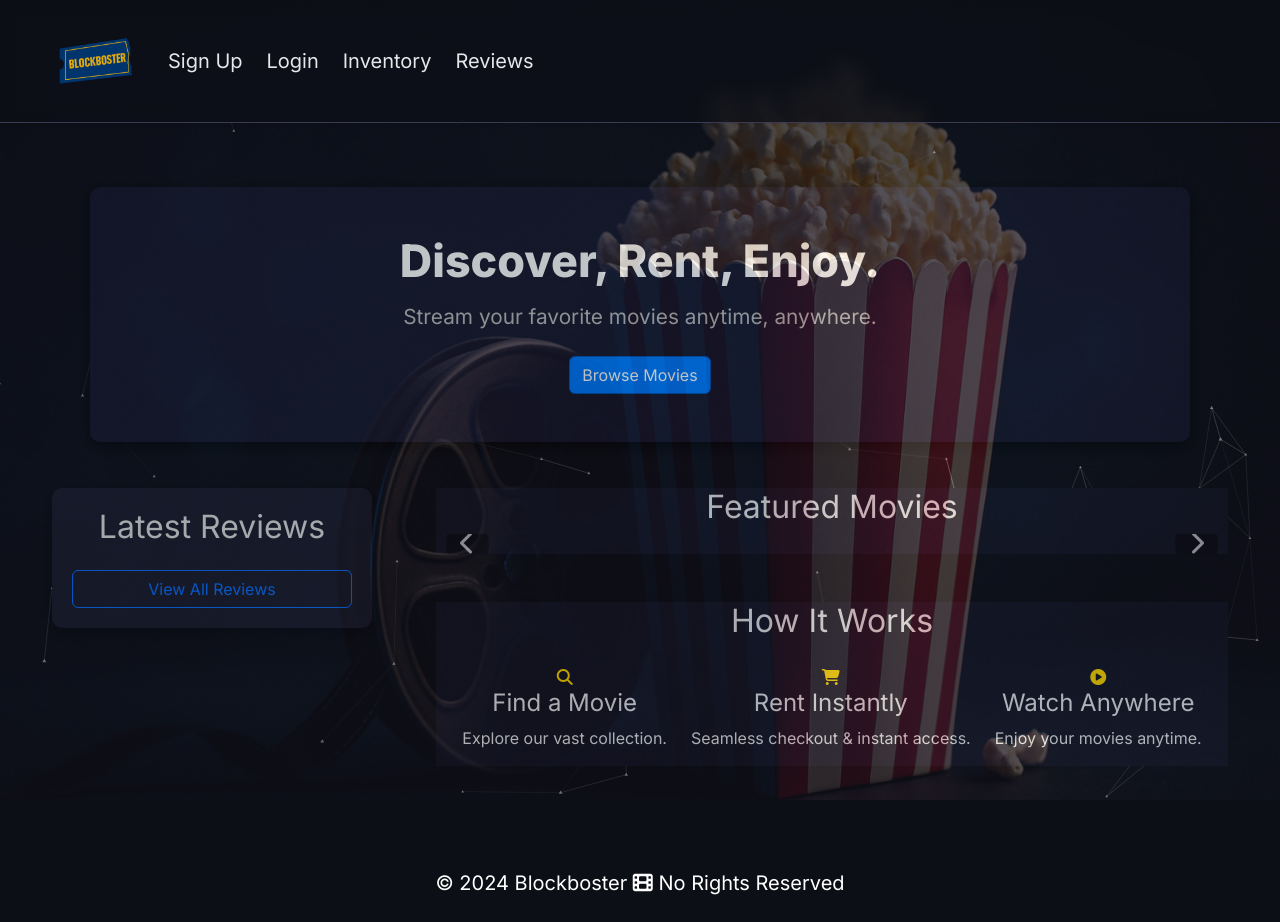
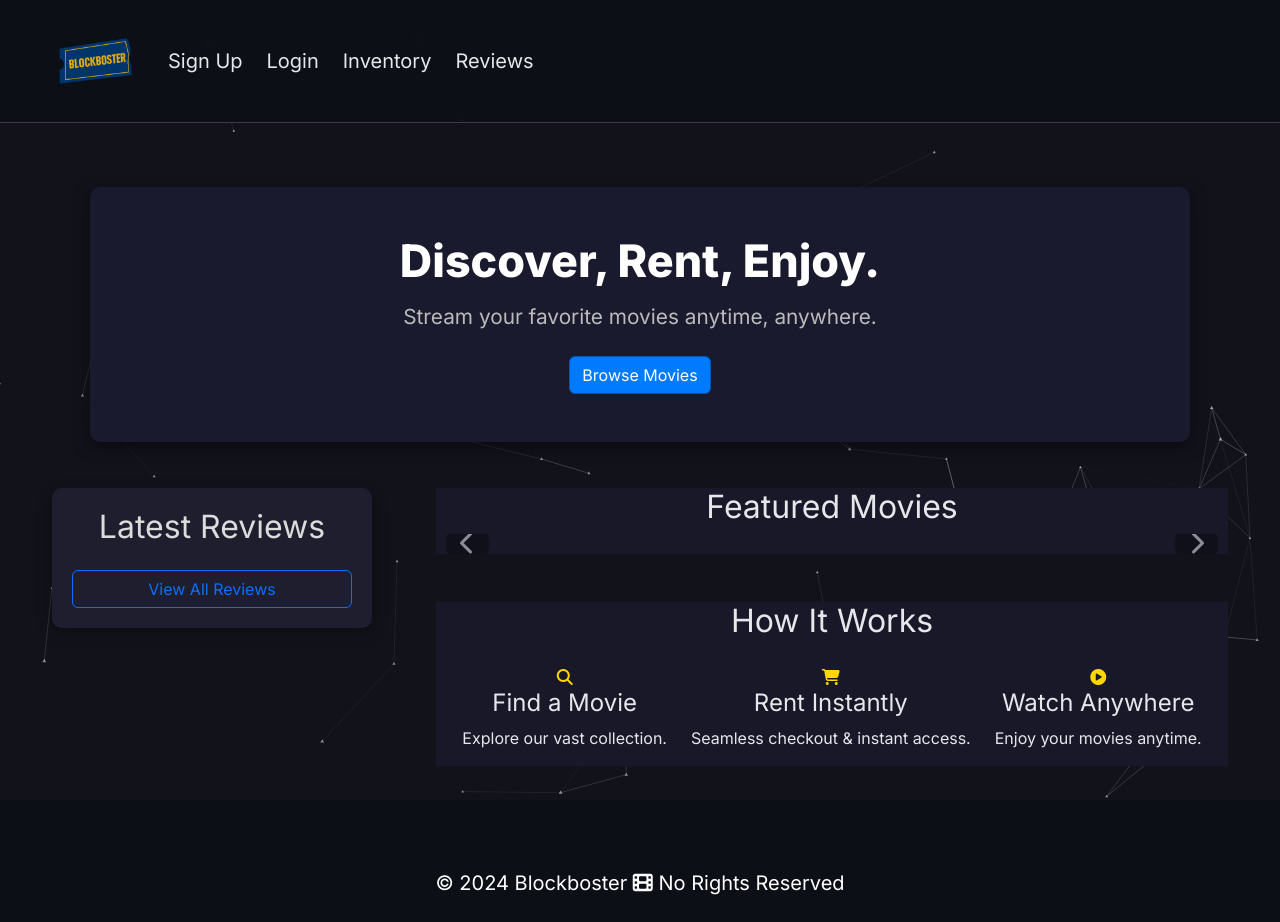
Before and after one commit to ClassProject-database/DataBase-project, a Flask app: page / in a window 1280 px wide. Run offline with Flask 3, Linux system fonts and the light colour scheme; data that the repository does not hold is empty; some libraries are stand-ins or nearby versions.

Commit message:
change image home

```diff
--- a/Website/Backend/templates/home.html
+++ b/Website/Backend/templates/home.html
@@ -4,13 +4,9 @@
 {% block content %}
 
 <section class="hero-box text-center mx-auto my-3 py-5">
-  <img src="{{ url_for('static', filename='images/hero-popcorn.jpg') }}"
-  class="position-absolute top-0 start-0 w-100 h-100 object-fit-cover opacity-25"
-  alt="" loading="lazy">
-  <div><h1 class="fw-bold display-5">Discover, Rent, Enjoy.</h1>
+  <h1 class="fw-bold display-5">Discover, Rent, Enjoy.</h1>
     <p class="lead">Stream your favorite movies anytime, anywhere.</p>
     <a href="{{ url_for('views.inventory') }}" class="btn btn-primary mt-2">Browse Movies</a>
-  </div>
 </section>
 <div class="homepage-container d-flex flex-wrap justify-content-between align-items-start px-3">
 
```
